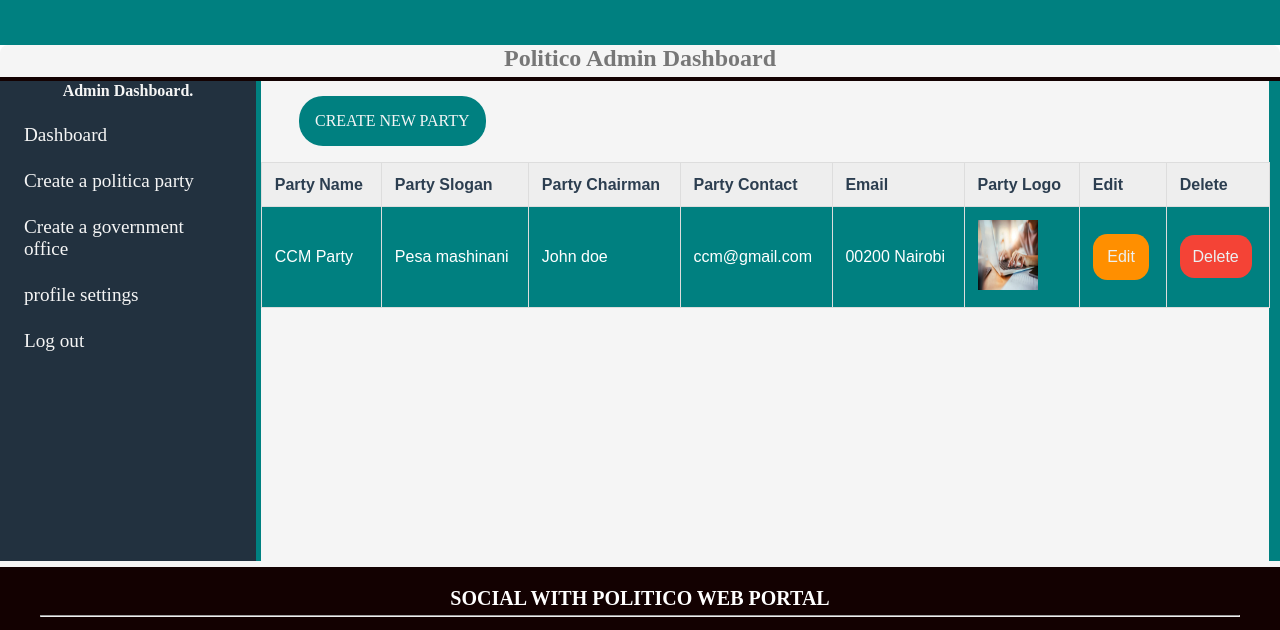
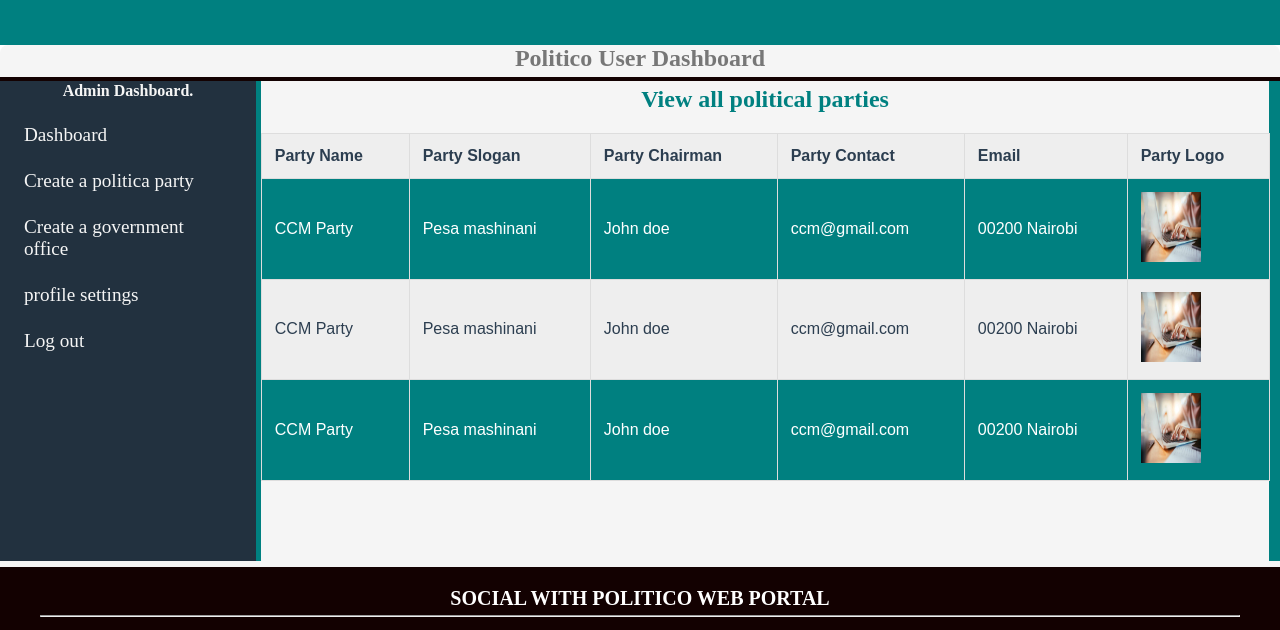
Before and after one commit to francis-mwas/politico-app, a plain HTML site: page UI/view_all_parties.html in a window 1280 px wide. Shown: the part 35-665 px from the top of the page. Drawn offline with Linux system fonts and the light colour scheme.

Commit message:
[finishes #163550233] finish adding view_all_parties.html file for users

```diff
--- a/UI/view_all_parties.html
+++ b/UI/view_all_parties.html
@@ -4,7 +4,7 @@
     <meta charset="UTF-8">
     <meta name="viewport" content="width=device-width, initial-scale=1.0">
     <meta http-equiv="X-UA-Compatible" content="ie=edge">
-    <title>Admin Dashboard-delete party </title>
+    <title>User Dashboard-view parties </title>
     <!-- fontawosome--->
     <link href="css/font-awesome/css/font-awesome.min.css" rel="stylesheet">
     <!-- <link href="css/fontawesome-free-5.0.13/web-fonts-with-css/css/fontawesome-all.min.css" rel="stylesheet">  -->
@@ -25,7 +25,7 @@
     <!-- end header -->
     <!-- start login-form section to handle form -->
     <section id="profile-page">
-         <h1>Politico Admin Dashboard</h1>
+         <h1>Politico User Dashboard</h1>
       <div class="profile-container">
 
         <div class="profile-container__sidebar">
@@ -42,11 +42,7 @@
 
          <div class="profile-container__main--section">
             <div class="main-panel">
-                <a href="#">
-                    <div class="btn-1">
-                        Create new party
-                    </div>
-                </a>
+                <h4 class="top-title">View all political parties</h4>
                 <div class="table">
                     <table>
                         <tr>
@@ -56,8 +52,7 @@
                             <th>Party Contact</th>
                             <th>Email</th>
                             <th>Party Logo</th>
-                            <th>Edit</th>
-                            <th>Delete</th>
+
                         </tr>
                         <tr>
                             <td>CCM Party</td>
@@ -66,16 +61,22 @@
                             <td>ccm@gmail.com</td>
                             <td>00200 Nairobi</td>
                             <td><img src="images/p1.jpg" height="70" width="60"></td>
-                            <td>
-                                <span class="update">
-                                <a href="#">Edit</a>
-                                </span>
-                            </td>
-                            <td>
-                                <span class="delete">
-                                <a href="#">Delete</a>
-                                </span>
-                            </td>
+                        </tr>
+                        <tr>
+                            <td>CCM Party</td>
+                            <td>Pesa mashinani</td>
+                            <td>John doe</td>
+                            <td>ccm@gmail.com</td>
+                            <td>00200 Nairobi</td>
+                            <td><img src="images/p1.jpg" height="70" width="60"></td>
+                        </tr>
+                        <tr>
+                            <td>CCM Party</td>
+                            <td>Pesa mashinani</td>
+                            <td>John doe</td>
+                            <td>ccm@gmail.com</td>
+                            <td>00200 Nairobi</td>
+                            <td><img src="images/p1.jpg" height="70" width="60"></td>
                         </tr>
                     </table>
                 </div>
```
